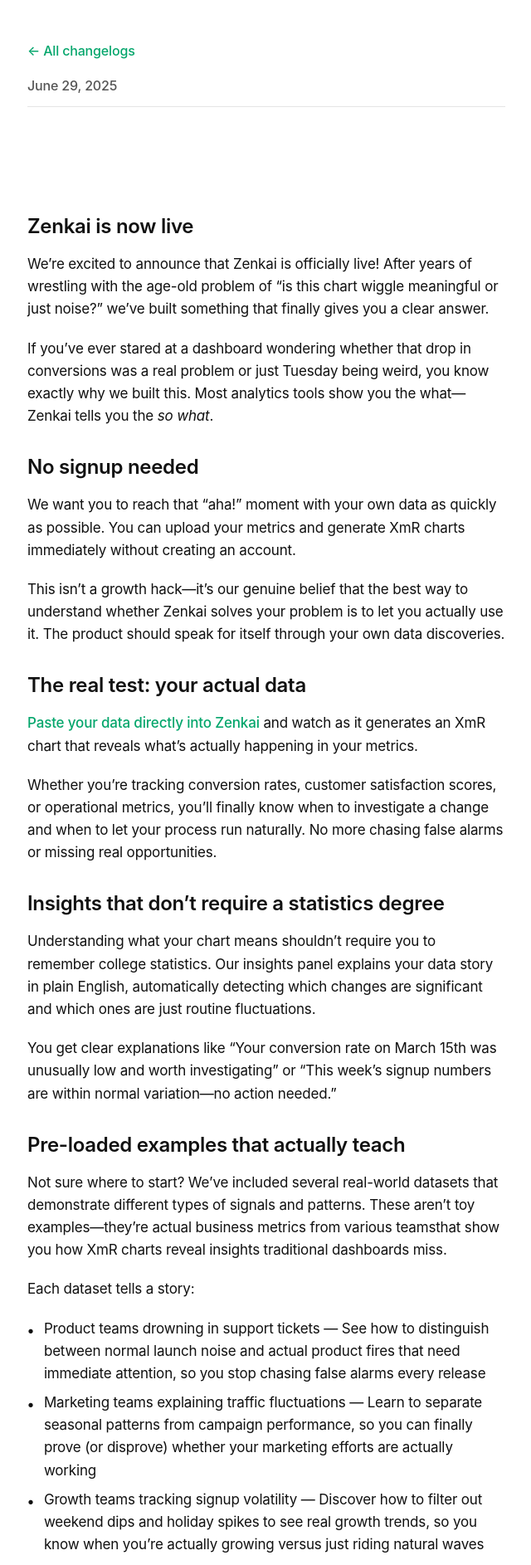
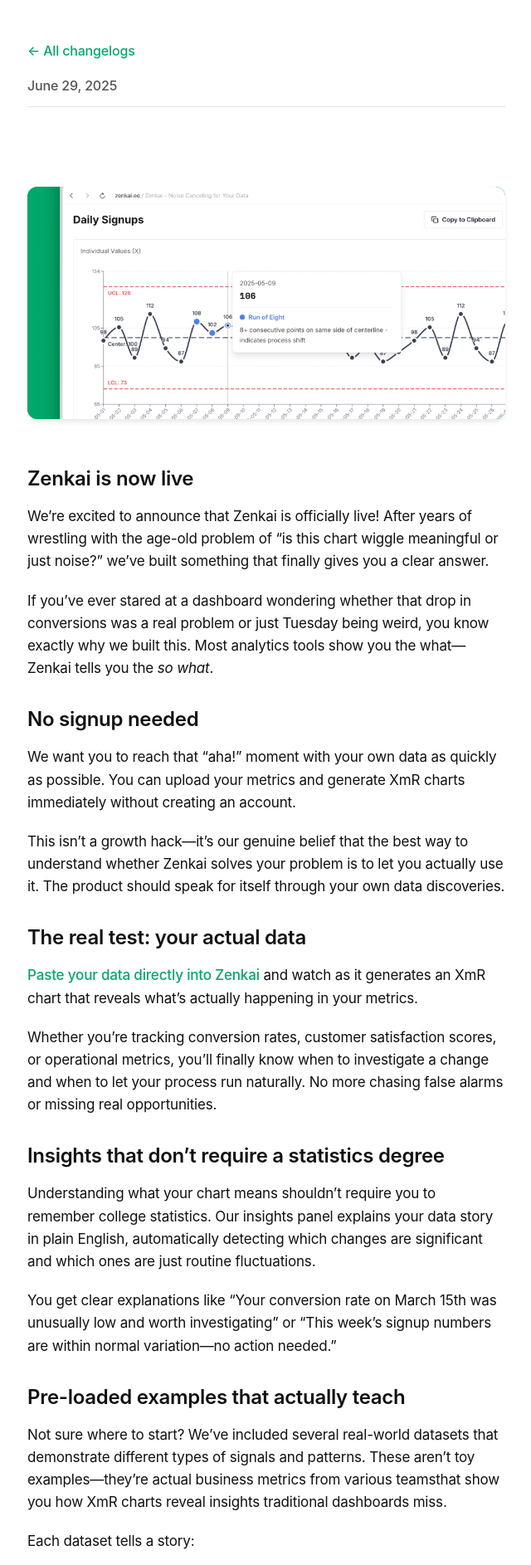
Before and after one commit to mikklemberg/zenkai-changelog, a Jekyll site: the page built from _posts/2025-06-29-launch.md, in a window 1280 px wide. Shown: the top 1886 px of the page at 83% size, without its empty margins (319-959 px from the left). Built offline with Jekyll 4.4.1, drawn with Linux system fonts in a browser that asks for light colours.

Commit message:
Update 2025-06-29-launch.md

```diff
--- a/_posts/2025-06-29-launch.md
+++ b/_posts/2025-06-29-launch.md
@@ -2,7 +2,7 @@
 layout: entry
 title: "Zenkai is now live"
 date: 2025-06-29
-# image: "/assets/images/2025-06-29-launch.jpg"
+image: "/assets/images/2025-06-29-launch.jpg"
 ---
 ## Zenkai is now live
 
```
